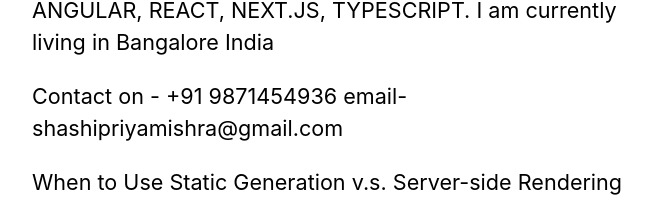
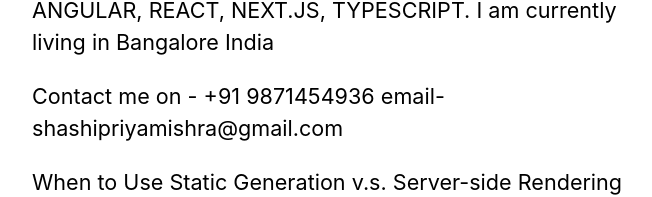
Before and after one commit to shashipriyamishra/nextpro, a Next.js app: page / in a window 1280 px wide. Shown: the part 470-667 px from the top of the page, without its empty margins (302-954 px from the left). Built offline with nearby package versions, Linux system fonts and the light colour scheme.

Commit message:
update index

```diff
--- a/pages/index.js
+++ b/pages/index.js
@@ -26,7 +26,7 @@
           CSS3 JAVASCRIPT, ANGULAR, REACT, NEXT.JS, TYPESCRIPT. I am currently
           living in Bangalore India
         </p>
-        <p>Contact on - +91 9871454936 email- shashipriyamishra@gmail.com</p>
+        <p>Contact me on - +91 9871454936 email- shashipriyamishra@gmail.com</p>
         <ul className={utilStyles.list}>
           {allPostsData.map(({ id, date, title }) => (
             <li className={utilStyles.listItem} key={id}>
```
